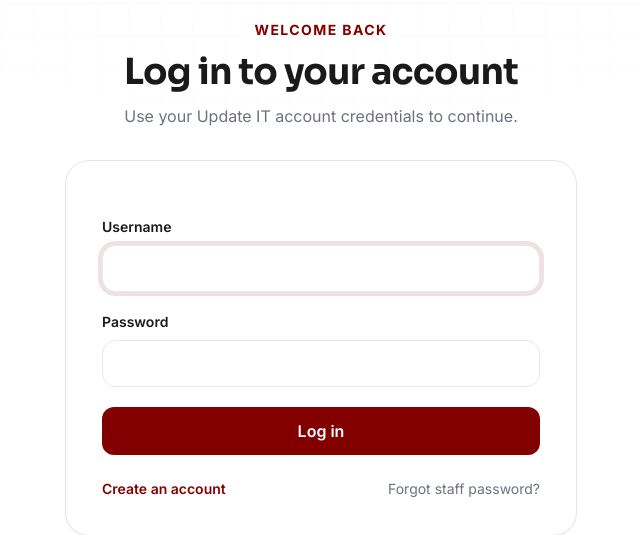
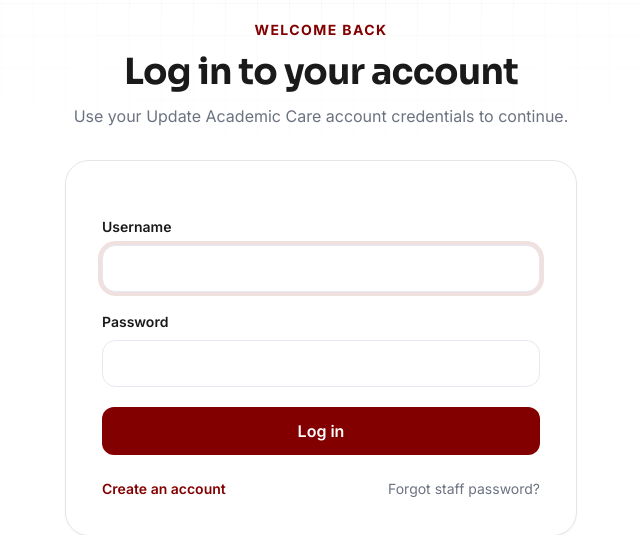
Before and after one commit to rafsanhasanpronoy/Update-IT, a Django app: page /accounts/login/ in a window 1280 px wide. Shown: the part 157-692 px from the top of the page, without its empty margins (319-959 px from the left). Run offline with Django 5.2, Linux system fonts and the light colour scheme; parts of the project's set-up code (start-up, migrations or seed data) failed here and were passed over; some libraries are stand-ins or nearby versions.

Commit message:
Replace legacy Update IT branding with Update Academic Care

```diff
--- a/core/templates/registration/login.html
+++ b/core/templates/registration/login.html
@@ -1,12 +1,12 @@
 {% extends "core/base.html" %}
-{% block title %}Log In | Update IT{% endblock %}
+{% block title %}Log In | Update Academic Care{% endblock %}
 {% block content %}
 <section class="py-16 md:py-24 px-6">
   <div class="max-w-lg mx-auto">
     <div class="text-center mb-8">
       <p class="text-sm font-bold uppercase tracking-widest text-brand mb-3">Welcome back</p>
       <h1 class="text-3xl md:text-4xl font-bold mb-3">Log in to your account</h1>
-      <p class="text-muted">Use your Update IT account credentials to continue.</p>
+      <p class="text-muted">Use your Update Academic Care account credentials to continue.</p>
     </div>
     <div class="bg-white border border-hair rounded-3xl p-6 md:p-9 shadow-sm">
       <form method="post" class="space-y-5">
```
